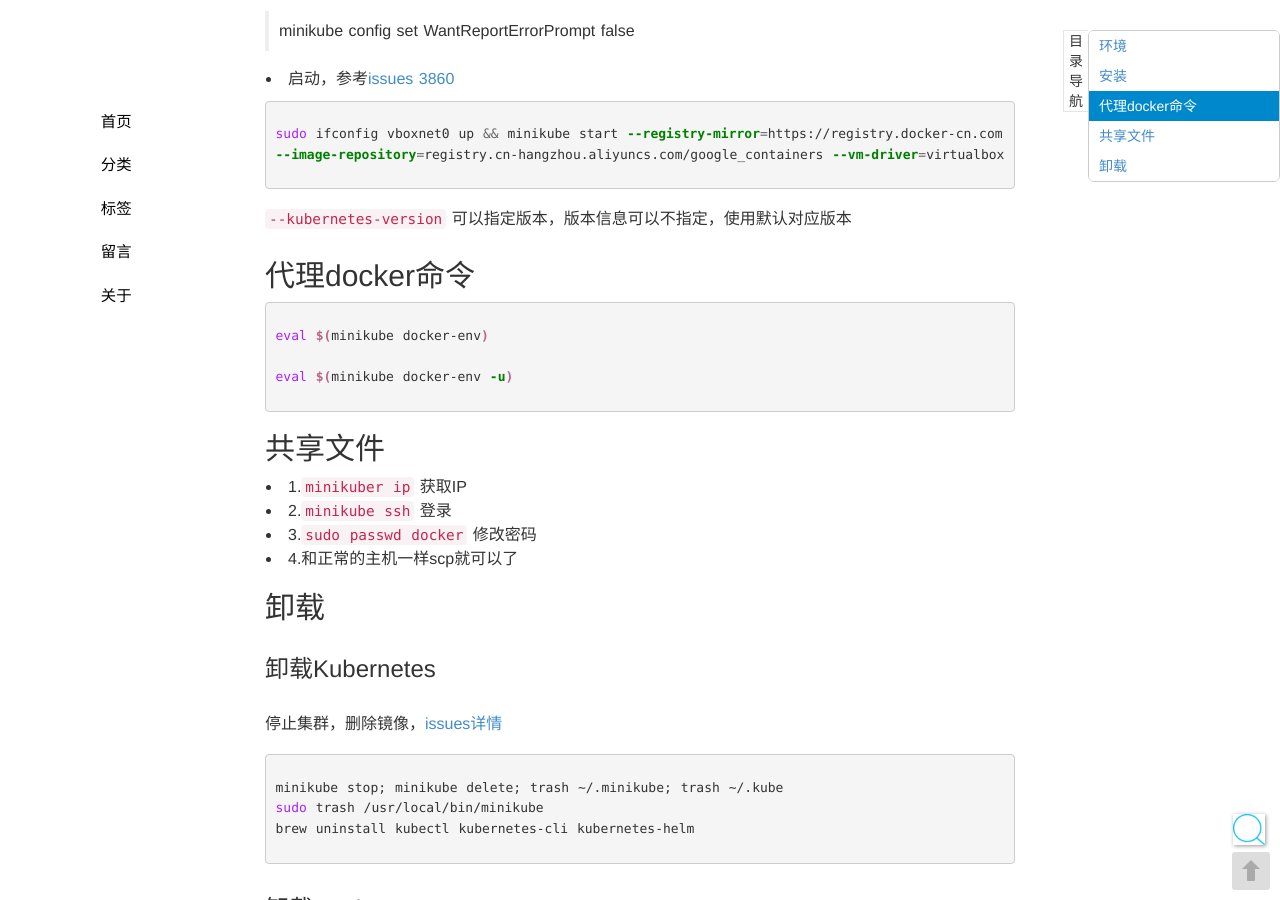
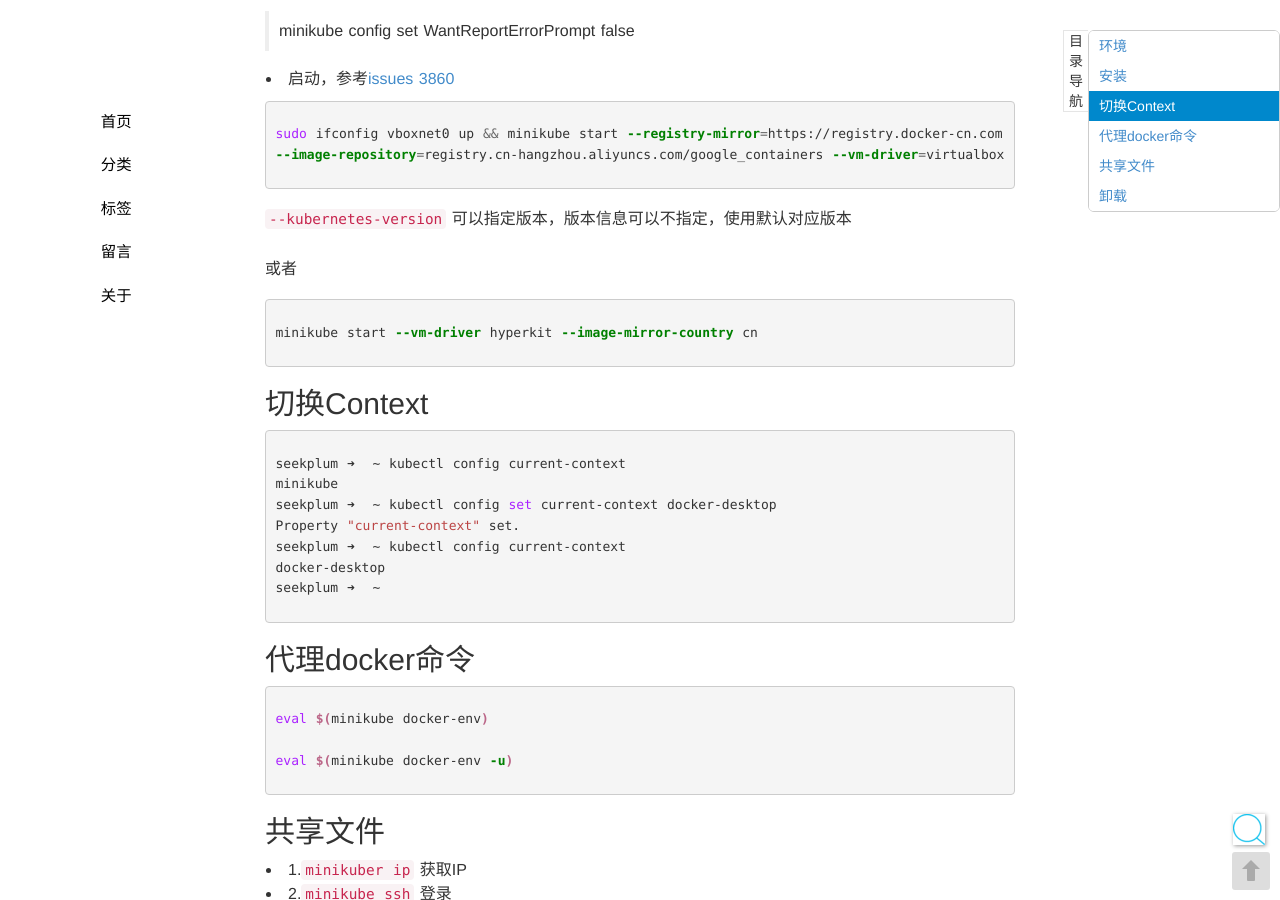
Before and after one commit to seekplum/seekplum.github.io, a Jekyll site: the page built from _posts/2018-09-17-mac-install-kubernetes.md, in a window 1280 px wide and 900 px high, scrolled down 969 px. Built offline with Jekyll 4.4.1, drawn with Linux system fonts in a browser that asks for light colours; comment, search, counter and statistics services are not loaded.

Commit message:
MOD: 切换Context

````diff
--- a/_posts/2018-09-17-mac-install-kubernetes.md
+++ b/_posts/2018-09-17-mac-install-kubernetes.md
@@ -51,6 +51,24 @@
 
 `--kubernetes-version` 可以指定版本，版本信息可以不指定，使用默认对应版本
 
+或者
+
+```bash
+minikube start --vm-driver hyperkit --image-mirror-country cn
+```
+
+## 切换Context
+
+```bash
+seekplum ➜  ~ kubectl config current-context
+minikube
+seekplum ➜  ~ kubectl config set current-context docker-desktop
+Property "current-context" set.
+seekplum ➜  ~ kubectl config current-context
+docker-desktop
+seekplum ➜  ~
+```
+
 ## 代理docker命令
 
 ```bash
````
